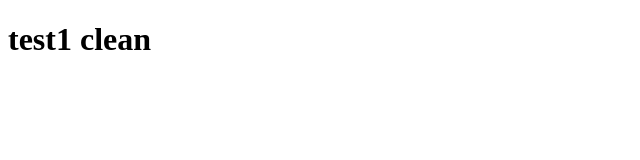
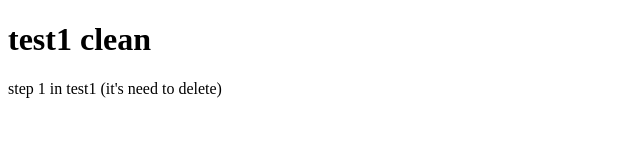
Before and after one commit to Algo87/test_forgit, a plain HTML site: page index.html in a window 1280 px wide. Shown: the whole page, without its empty margins (0-640 px from the left). Drawn offline with Linux system fonts and the light colour scheme.

Commit message:
test1 unnecessary p

```diff
--- a/index.html
+++ b/index.html
@@ -6,6 +6,7 @@
 </head>
 <body>
 	<h1>test1 clean</h1>
+	<p>step 1 in test1 (it's need to delete)</p>
 
 
 </body>
```
